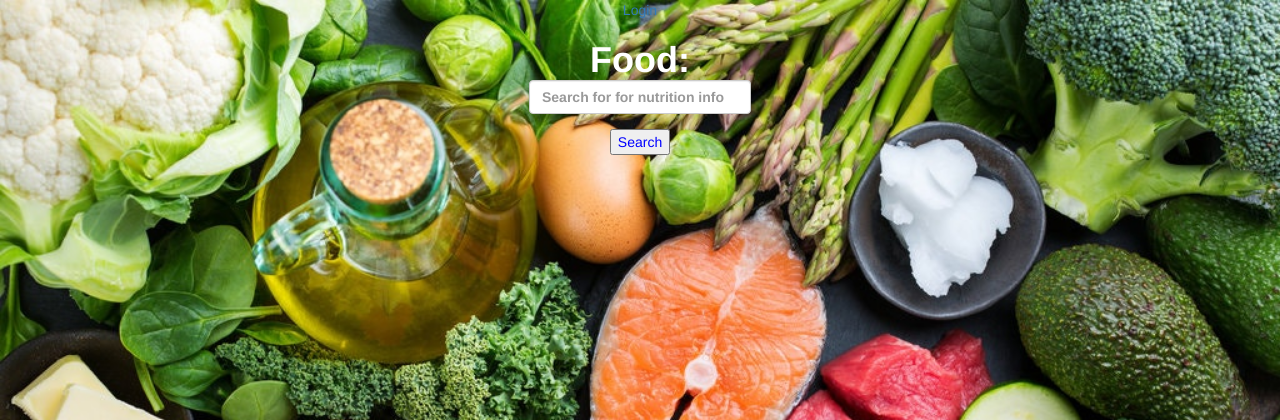
After one commit to EpicRowan/Keto-Tracker, a Flask app: template templates/search.html in a window 1280 px wide. The commit adds this page. Shown: the top 420 px of the page. Run offline with Flask 2, Linux system fonts and the light colour scheme; the template is opened without the code that fills it, so the values that code supplies are empty; some libraries are stand-ins or nearby versions.

Commit message:
Separate search result page works

```diff
--- a/server.py
+++ b/server.py
@@ -131,22 +131,25 @@ def new_entry(user_id):
 
 	return render_template('search_results.html', user_id=user_id, foods=foods)
 
-@app.route('/search_results')
-def search()
+@app.route('/search')
+def search():
 
 	return render_template('search.html')
 
-# @app.route('/search_results')
-# def search_fresults(searched):
-# 	params = searched
-# 	params = params.replace(" ", "%20")
-# 	res = requests.get('https://api.edamam.com/api/food-database/v2/parser?ingr=params&app_id=config.app_id&app_key=config.api_key')
-# 	search_results = res.json()
-# 	print(search_results)
-# 	name = search_results["text"]
-# 	carbs = search_results["hints"]["food"]["nutrients"]["CHOCDF"]
+@app.route('/search_results', methods=["POST"])
+def search_results():
+	searched=request.form["searched"]
+	params = searched.replace(" ", "%20")
+	res = requests.get(f'https://api.edamam.com/api/food-database/v2/parser?ingr={params}&app_id={config.app_id}&app_key={config.api_key}')
+	search_results = res.json()
+	foods = {}
+	i = 0
+	for item in search_results.values():
+		foods.update([(search_results["hints"][i]["food"]["label"], search_results["hints"][i]["food"]["nutrients"]["CHOCDF"])])
+		# foods.append(search_results["hints"][i]["food"]["nutrients"]["CHOCDF"])
+		i+=1
 
-# 	return render_template('search_results.html', name=name, carbs=carbs)
+	return render_template('search_results.html', foods=foods)
 
 # @app.route('"/users/<user.user_id>/new/date"')
 # def meal_details(user_id):
--- /dev/null
+++ b/templates/search.html
@@ -0,0 +1,16 @@
+{% extends 'base.html' %}
+{% block content %}
+
+
+<!-- Search form -->
+<form action="/search_results" method="POST">
+
+<div class="md-form mt-0">
+  <h1><font color="white"><label>Food:
+  <input class="form-control" type="text" name="searched" placeholder="Search for for nutrition info" aria-label="Search"></label></font>
+</div>
+    <div>
+      <input type="submit" value="Search">
+    </div>
+   </form>
+{% endblock %}
--- a/templates/search_results.html
+++ b/templates/search_results.html
@@ -5,9 +5,9 @@
   <div class="col-xs-12 col-sm-6 col-md-6 col-lg-6">
 </center>
   <div class="well">
-	<h1>  Select correct food item</h1>
+	<h1>  Search Results</h1>
   		{% for item in foods %}
-  			<li><a href="/users/{{user.user_id}}/new/add"> {{item}} : {{foods[item]}} carbs </li>
+  			<li>{{item}} : {{foods[item]}} carbs </li>
 		 {% endfor %}
 
 </div>
--- a/templates/user.html
+++ b/templates/user.html
@@ -10,7 +10,7 @@
 
   <a href="/users/{{user_id}}/new"> <h2> New Entry</h2></a>
 
- <a href="/users/search"> <h2> Search for nutrition info</h2></a>
+ <a href="/search"> <h2> Search for nutrition info</h2></a>
 
     <h2> Past Entries</h2>
     {% if meals %}
```
Also changed, not shown: templates/entry.html (+5 -6 lines).
